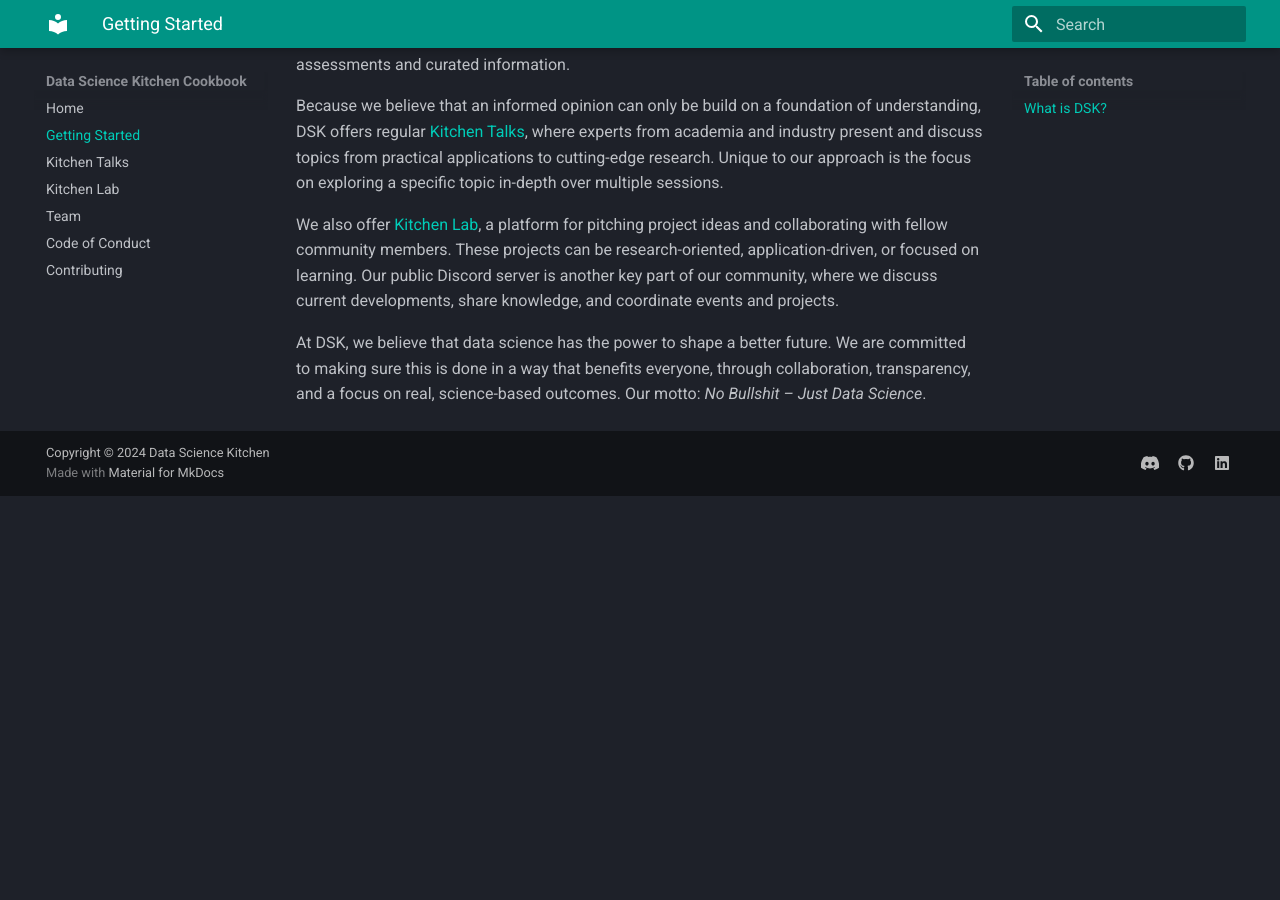
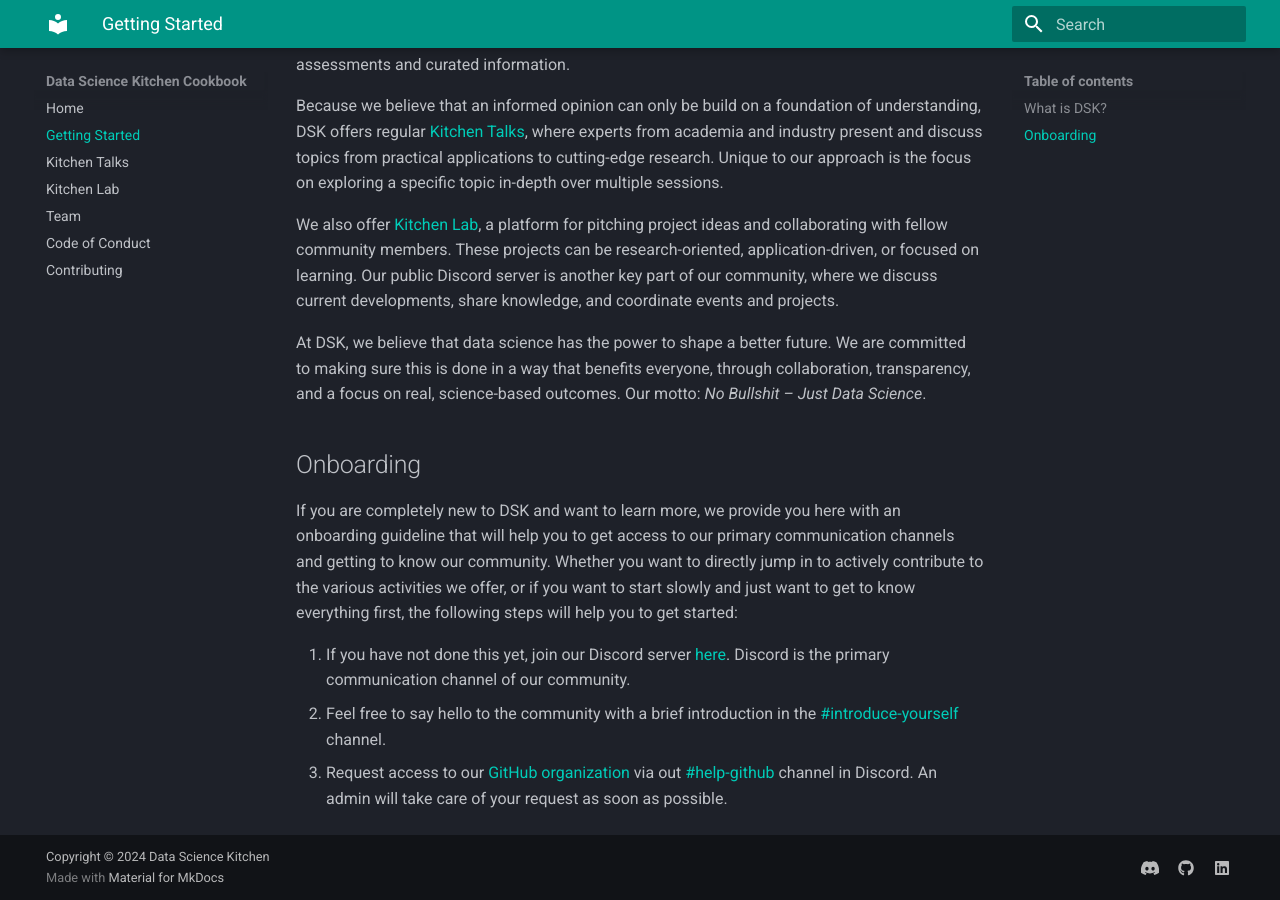
Before and after one commit to data-science-kitchen/cookbook, an MkDocs documentation site: the page built from docs/getting_started.md, in a window 1280 px wide and 900 px high, scrolled down 518 px. Built offline with MkDocs 1.6.1 and Material for MkDocs 9.7.7, drawn with Linux system fonts in a browser that asks for light colours; before the commit the page ends 1014 px from its top, so only the background shows below that.

Commit message:
Add first part of onboarding guidelines.

```diff
--- a/docs/getting_started.md
+++ b/docs/getting_started.md
@@ -13,3 +13,11 @@ Because we believe that an informed opinion can only be build on a foundation of
 We also offer [Kitchen Lab](kitchen_lab.md), a platform for pitching project ideas and collaborating with fellow community members. These projects can be research-oriented, application-driven, or focused on learning. Our public Discord server is another key part of our community, where we discuss current developments, share knowledge, and coordinate events and projects.
 
 At DSK, we believe that data science has the power to shape a better future. We are committed to making sure this is done in a way that benefits everyone, through collaboration, transparency, and a focus on real, science-based outcomes. Our motto: *No Bullshit – Just Data Science*.
+
+## Onboarding
+
+If you are completely new to DSK and want to learn more, we provide you here with an onboarding guideline that will help you to get access to our primary communication channels and getting to know our community. Whether you want to directly jump in to actively contribute to the various activities we offer, or if you want to start slowly and just want to get to know everything first, the following steps will help you to get started:
+
+1. If you have not done this yet, join our Discord server [here](). Discord is the primary communication channel of our community.
+2. Feel free to say hello to the community with a brief introduction in the [#introduce-yourself](https://discord.com/channels/1266840090987200708/1272650912606982205) channel.
+3. Request access to our [GitHub organization](https://github.com/data-science-kitchen) via out [#help-github](https://discord.com/channels/1266840090987200708/1285341289377829038) channel in Discord. An admin will take care of your request as soon as possible.
```
